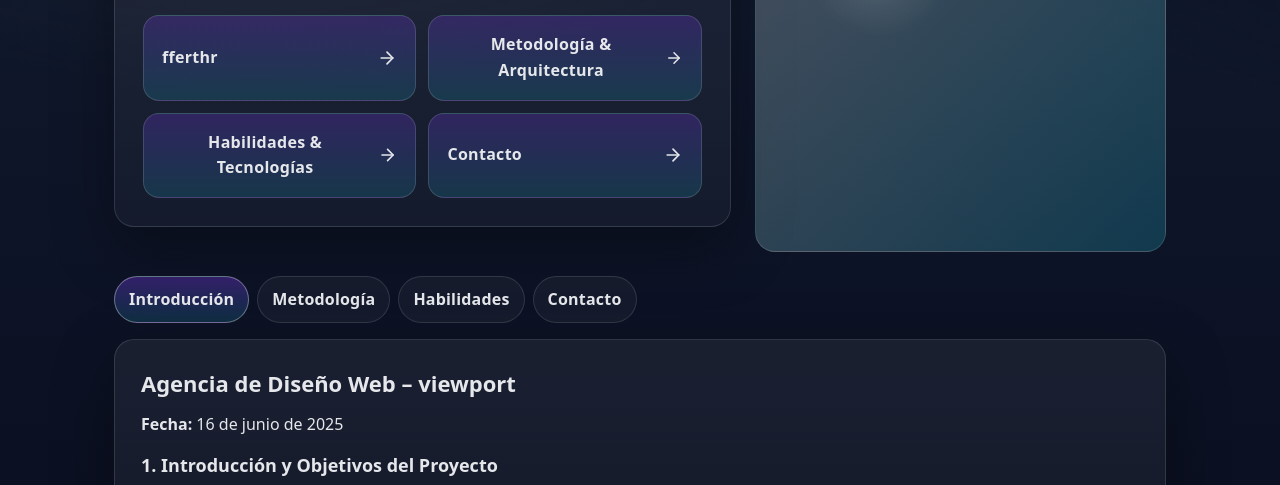
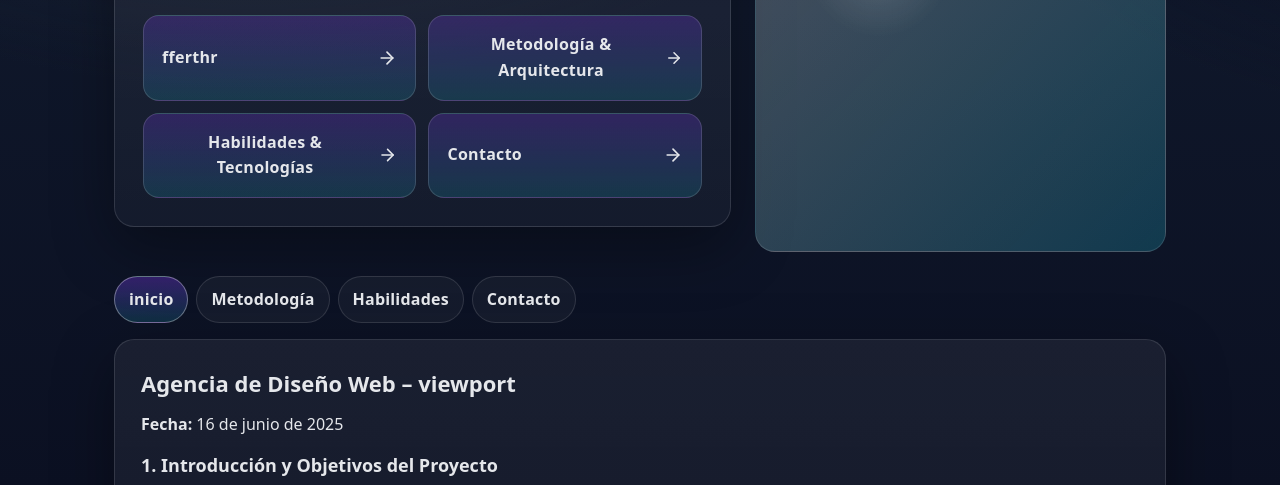
Before and after one commit to holapeieieieieinjdj7878-code/porta, a plain HTML site: page index.html in a window 1280 px wide. Shown: the part 310-795 px from the top of the page. Drawn offline with Linux system fonts and the light colour scheme.

Commit message:
Update index.html

```diff
--- a/index.html
+++ b/index.html
@@ -217,7 +217,7 @@
 
     <section class="tabs" aria-live="polite">
       <div class="tabbar" role="tablist" aria-label="Secciones del portafolio">
-        <button class="tab-btn active" role="tab" aria-selected="true" data-tab="sobre">Introducción</button>
+        <button class="tab-btn active" role="tab" aria-selected="true" data-tab="sobre">inicio</button>
         <button class="tab-btn" role="tab" aria-selected="false" data-tab="proyectos">Metodología</button>
         <button class="tab-btn" role="tab" aria-selected="false" data-tab="habilidades">Habilidades</button>
         <button class="tab-btn" role="tab" aria-selected="false" data-tab="contacto">Contacto</button>
```
